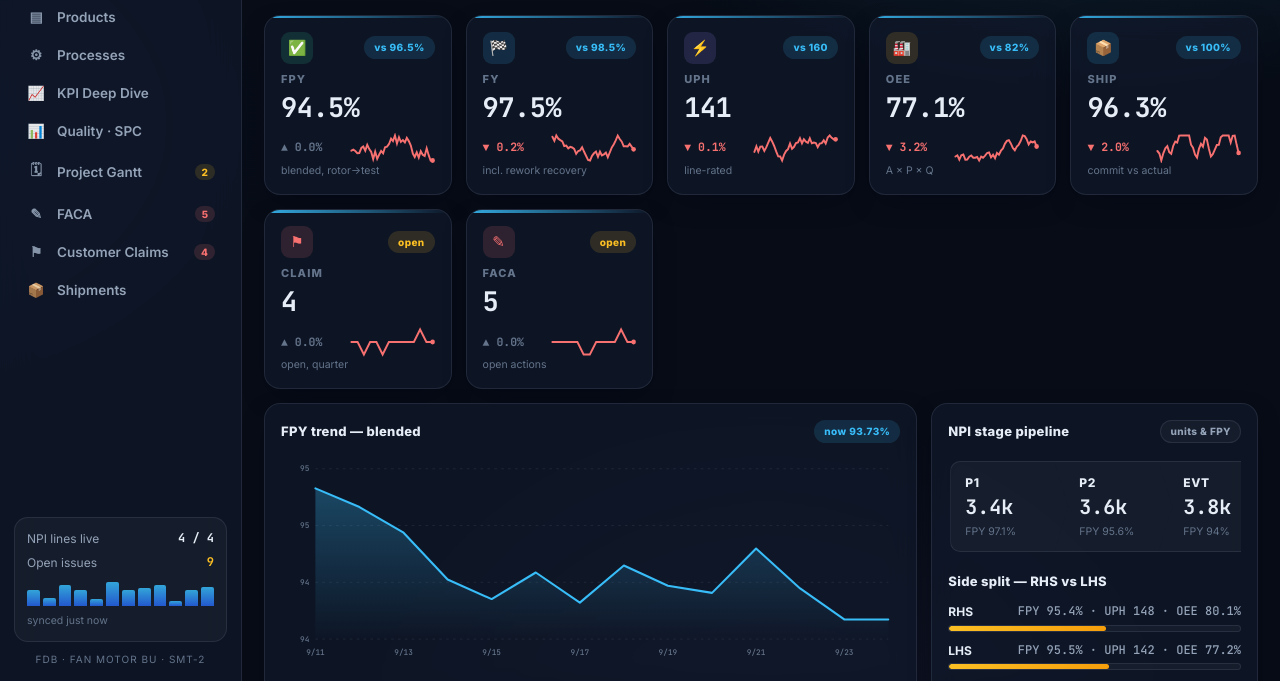
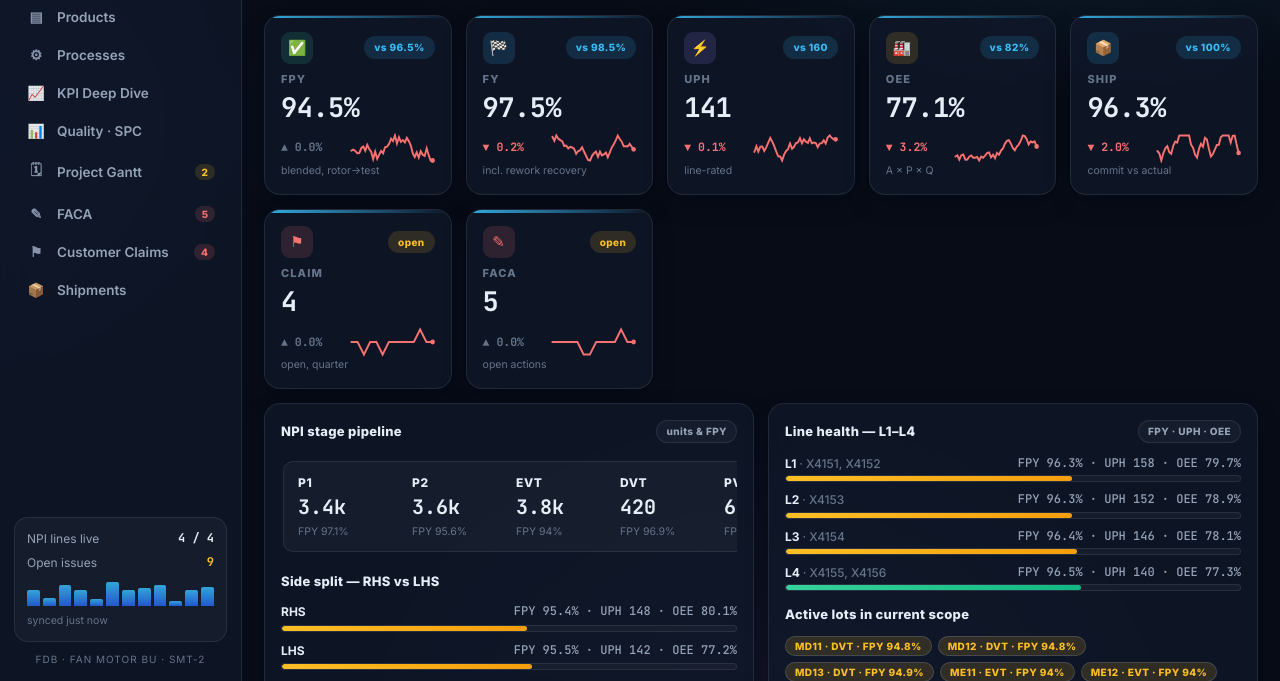
Before and after one commit to Tianfong/EMS3, a website: page app.html in a window 1280 px wide. Shown: the part 116-797 px from the top of the page. Drawn offline with Linux system fonts and the light colour scheme.

Commit message:
Move blended FPY trend from Overview into KPI Deep Dive
The Overview trims to KPI cards, pipeline + side split, line health +
active lots (paired two-up), and Process health / live feed rows. The
FPY Deep Dive tab gains the blended scope trend as a full-width card
with day-by-day hover scanning, so trend and stage contribution live
together. Line-chart y labels use one decimal on tight ranges to avoid
duplicate grid labels (95/95/94/94).

Generated with Codebuff 🤖
Co-Authored-By: Codebuff <noreply@codebuff.com>

```diff
--- a/app.html
+++ b/app.html
@@ -1184,9 +1184,11 @@ const DB = (() => {
 const CHARTS = (() => {
   const fmt = DB.fmtW;
 
-  function fmtY(v, f){
+  function fmtY(v, f, dec){
     if (f) return f(v);
-    return Math.abs(v) >= 1000 ? fmt(v) : (Math.abs(v) >= 10 ? v.toFixed(0) : v.toFixed(1));
+    if (Math.abs(v) >= 1000) return fmt(v);
+    if (dec) return v.toFixed(1);
+    return Math.abs(v) >= 10 ? v.toFixed(0) : v.toFixed(1);
   }
 
   /* line/area chart with hover crosshair */
@@ -1215,8 +1217,9 @@ const CHARTS = (() => {
     for (let g=0; g<=3; g++){
       const v = lo + (hi-lo)*g/3;
       const y = Y(v);
+      const dec = (hi - lo) < 5 && Math.abs(hi) < 1000;   /* tight range → 1 decimal, no dup labels */
       gridLines += `<line x1="${padL}" y1="${y}" x2="${W-padR}" y2="${y}" stroke="var(--line)" stroke-dasharray="3 5"/>`;
-      yLabels  += `<text x="${padL-7}" y="${(y+3).toFixed(1)}" text-anchor="end" font-size="9" fill="${txt3}" class="mono">${fmtY(v, opts.fmt)}</text>`;
+      yLabels  += `<text x="${padL-7}" y="${(y+3).toFixed(1)}" text-anchor="end" font-size="9" fill="${txt3}" class="mono">${fmtY(v, opts.fmt, dec)}</text>`;
     }
     let xLabels = "";
     const step = Math.max(1, Math.ceil(pts.length/8));
@@ -1720,26 +1723,19 @@ function renderKpiCards(mount, snap){
 /* ---------- OVERVIEW ---------- */
 function viewOverview(){
   const snap = kpiSnapshot();
-  const S = DB.KPI_SERIES;
-  const n = { "7D":7, "30D":14, "QTD":28, "YTD":42 }[STATE.range] ?? 14;
 
   return `
   <div class="grid g-kpi" id="kpiCards">${""}</div>
 
-  <div class="grid g-32" style="margin-top:14px">
-    <div class="card">
-      <div class="card-head">
-        <h3 id="mainChartTitle">FPY trend — blended</h3>
-        <span class="sub"><span class="pill acc" id="mainChartVal">—</span></span>
-      </div>
-      <div id="mainChart"></div>
-    </div>
+  <div class="grid g-2" style="margin-top:14px">
     <div class="card">
       <div class="card-head"><h3>NPI stage pipeline</h3><span class="sub"><span class="pill">units & FPY</span></span></div>
       <div class="pipe" id="pipeWrap"></div>
       <div class="card-head" style="margin-top:14px"><h3>Side split — RHS vs LHS</h3></div>
       <div id="sideSplit" style="display:flex;flex-direction:column;gap:10px"></div>
-      <div class="card-head" style="margin-top:14px"><h3>Line health — L1–L4</h3></div>
+    </div>
+    <div class="card">
+      <div class="card-head"><h3>Line health — L1–L4</h3><span class="sub"><span class="pill">FPY · UPH · OEE</span></span></div>
       <div id="lineSplit" style="display:flex;flex-direction:column;gap:9px"></div>
       <div class="card-head" style="margin-top:14px"><h3>Active lots in current scope</h3></div>
       <div id="lotStrip" style="display:flex;flex-wrap:wrap;gap:6px"></div>
@@ -1774,21 +1770,6 @@ function viewOverview(){
 function mountOverview(){
   const snap = kpiSnapshot();
   renderKpiCards($q("#kpiCards"), snap);
-
-  // main chart
-  const S = DB.KPI_SERIES;
-  const n = { "7D":7, "30D":14, "QTD":28, "YTD":42 }[STATE.range] ?? 14;
-  const series = shiftedSeries(S.fpy, (snap.fpy-96.2)*0.8, n);
-  const labels = labelsFor(S.fpy, n);
-  const draw = () => {
-    CHARTS.lineChart($q("#mainChart"), {
-      data: series, labels, target: 96.5,
-      onHover: i => $q("#mainChartVal").textContent = `D-${series.length-1-i} · ${series[i]}%`,
-      onOut:   () => $q("#mainChartVal").textContent = `now ${series.at(-1)}%`,
-    });
-    $q("#mainChartVal").textContent = `now ${series.at(-1)}%`;
-  };
-  draw();
 
   // pipeline
   $q("#pipeWrap").innerHTML = DB.PIPELINE.map(p => `
@@ -2148,6 +2129,14 @@ function mountKpi(){
     <div class="grid g-2">
       <div class="card"><div class="card-head"><h3>Roll-up waterfall</h3></div><div id="fpyWaterfall" style="display:flex;flex-direction:column;gap:9px"></div></div>
       <div class="card"><div class="card-head"><h3>Side comparison</h3></div><div id="fpySide"></div></div>
+    </div>
+    <div class="card" style="margin-top:14px">
+      <div class="card-head">
+        <h3>FPY trend — blended</h3>
+        <span class="sub"><span class="pill acc" id="mainChartVal">—</span></span>
+      </div>
+      <div id="mainChart"></div>
+      <div class="item-sub" style="margin-top:6px">Blended FPY across the current filter scope (product · stage · lot · side · line · range) — hover the chart to scan day by day.</div>
     </div>` : ""}
     ${(focus==="claim") ? `
     <div class="sec-head"><h2>Open claims feeding this KPI</h2><div class="rule"></div></div>
@@ -2175,6 +2164,16 @@ function mountKpi(){
   }).join("");
 
   if (focus==="fpy"){
+    /* blended scope trend — moved here from the Overview */
+    const bN = { "7D":7, "30D":14, "QTD":28, "YTD":42 }[STATE.range] ?? 14;
+    const bSeries = shiftedSeries(S.fpy, (snap.fpy-96.2)*0.8, bN);
+    const bLabels = labelsFor(S.fpy, bN);
+    CHARTS.lineChart($q("#mainChart"), {
+      data: bSeries, labels: bLabels, target: 96.5,
+      onHover: i => $q("#mainChartVal").textContent = `D-${bSeries.length-1-i} · ${bSeries[i]}%`,
+      onOut:   () => $q("#mainChartVal").textContent = `now ${bSeries.at(-1)}%`,
+    });
+    $q("#mainChartVal").textContent = `now ${bSeries.at(-1)}%`;
     let cum = 100;
     $q("#fpyWaterfall").innerHTML = DB.PROCESSES.map(pr => {
       const fpy = DB.PROCESS_KPI[pr.id][STATE.stage==="ALL"?"DVT":STATE.stage].fpy;
```
Also changed, not shown: app.js (+22 -26 lines), charts.js (+6 -3 lines).
